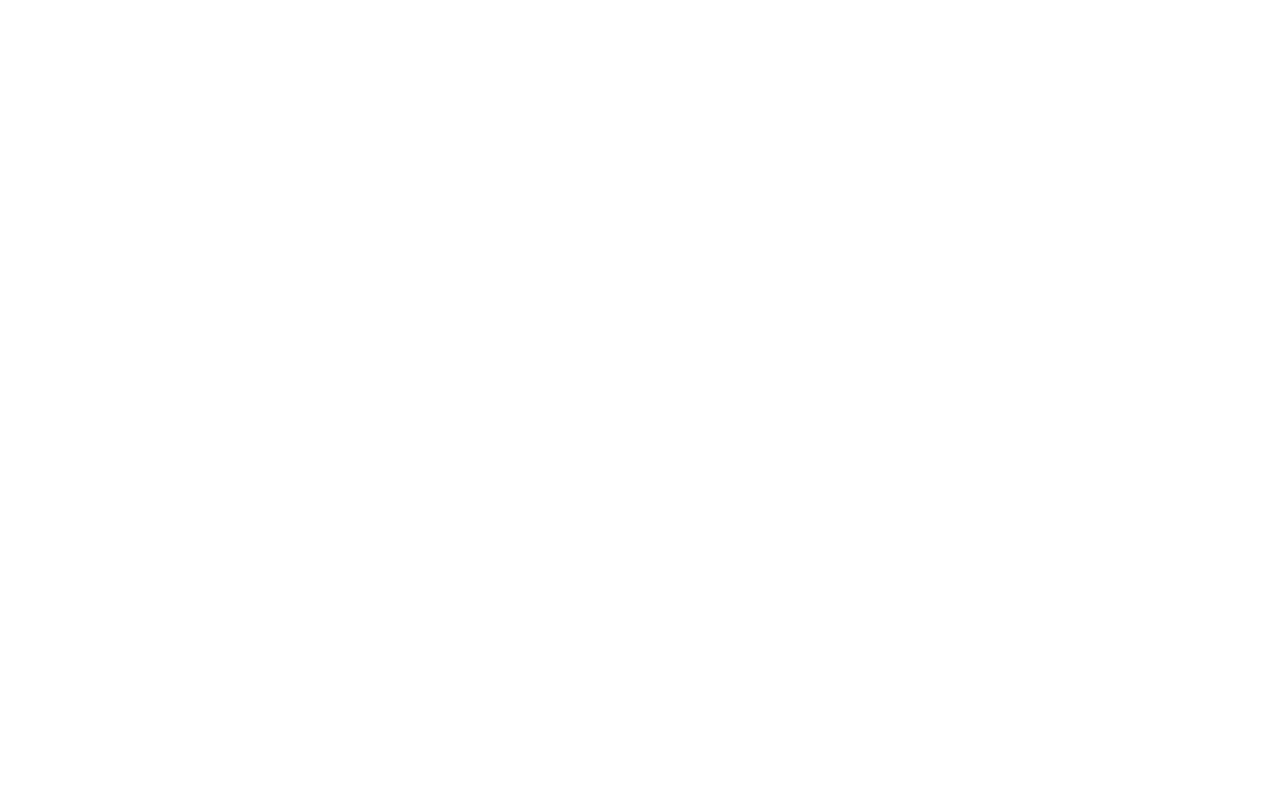
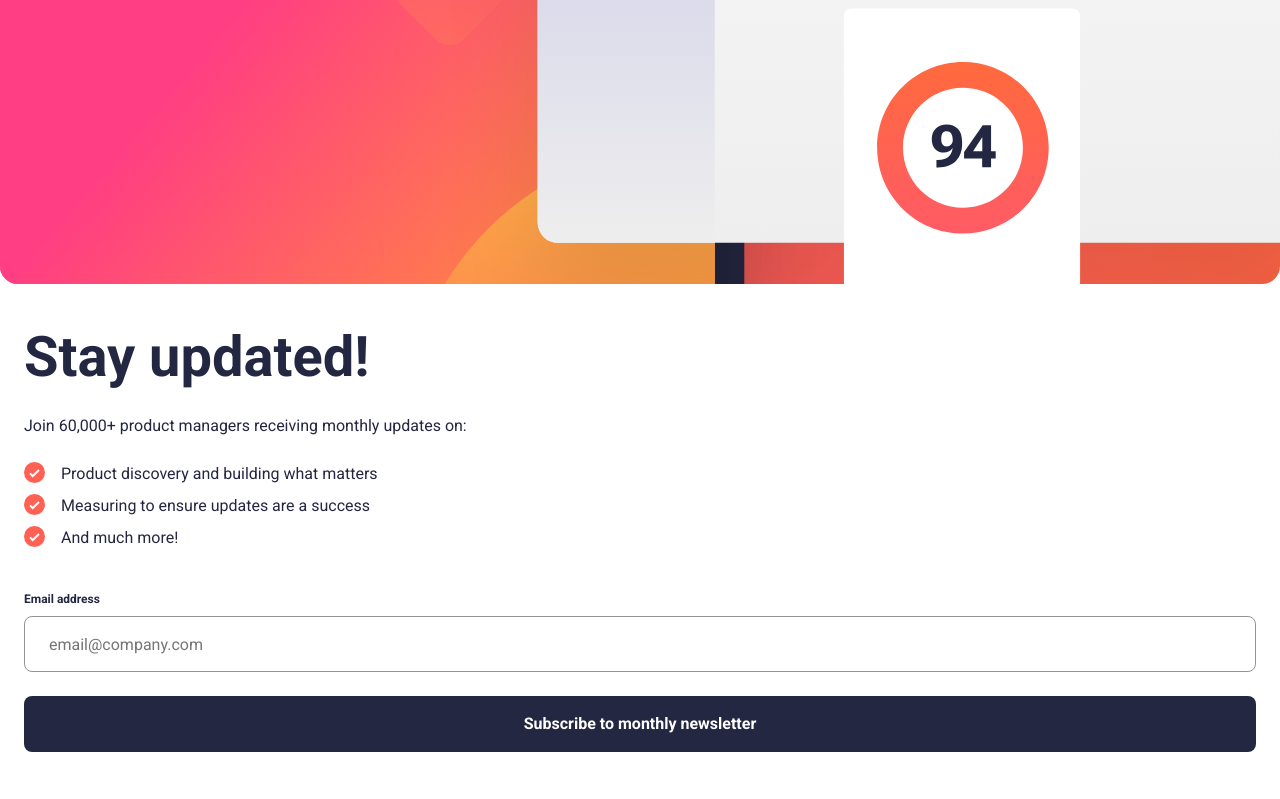
Before and after one commit to Natentado/FrontEnd_Mentor_NewsletterSignIn, a plain HTML site: page index.html in a window 1280 px wide. Drawn offline with Linux system fonts and the light colour scheme.

Commit message:
components, variables and reset implemented on css + main page layout WIP

```diff
--- a/index.html
+++ b/index.html
@@ -5,11 +5,72 @@
     <meta name="viewport" content="width=device-width, initial-scale=1.0"> <!-- displays site properly based on user's device -->
 
     <link rel="stylesheet" href="./style.css">
+    <link rel="preconnect" href="https://fonts.googleapis.com">
+    <link rel="preconnect" href="https://fonts.gstatic.com" crossorigin>
+    <link href="https://fonts.googleapis.com/css2?family=Roboto:ital,wght@0,100..900;1,100..900&display=swap" rel="stylesheet">
     <link rel="icon" type="image/png" sizes="32x32" href="./assets/images/favicon-32x32.png">
     <script defer src="./script.js"></script>
 
     <title>Newsletter sign-up form with success message</title>
   </head>
   <body>
+    <article>
+      <picture>
+        <img
+          src="./assets/images/illustration-sign-up-mobile.svg"
+          alt="News and statistics in your device"
+        />
+      </picture>
+      <div>
+        <div>
+          <h1 class="text-preset-1">
+            Stay updated!
+          </h1>
+
+          <p class="text-preset-2">
+            Join 60,000+ product managers receiving monthly updates on:
+          </p>
+
+          <ul>
+            <li class="text-preset-2">
+              <img
+                src="./assets/images/icon-list.svg"
+                alt="List icon image"
+              />
+              Product discovery and building what matters
+            </li>
+            <li class="text-preset-2">
+              <img
+                src="./assets/images/icon-list.svg"
+                alt="List icon image"
+              />
+              Measuring to ensure updates are a success
+            </li>
+            <li class="text-preset-2">
+              <img
+                src="./assets/images/icon-list.svg"
+                alt="List icon image"
+              />
+              And much more!
+            </li>
+          </ul>
+        </div>
+
+        <form>
+          <label class="input text-preset-3">
+            Email address
+            <input
+              type="email"
+              placeholder="email@company.com"
+              class="text-preset-2"
+            />
+          </label>
+
+          <button class="button text-preset-2-bold">
+            Subscribe to monthly newsletter
+          </button>
+        </form>
+      </div>
+    </article>
   </body>
 </html>
--- /dev/null
+++ b/styles/_components.scss
@@ -0,0 +1,65 @@
+.input{
+    position: relative;
+    display: flex;
+    flex-direction: column;
+    gap: 8px;
+    color: $blue-800;
+
+    input{
+        border: 1px solid $grey;
+        border-radius: 8px;
+        height: 56px;
+        padding: 16px 24px;
+        outline: none;
+
+        &:focus{
+            border: 1px solid $blue-800;
+            color: $blue-800;
+        }
+    }
+
+    &.error{
+        &::after{
+            content: "Valid email required";
+            position: absolute;
+            top: 0;
+            right: 0;
+            color: $red;
+            font-family: "Roboto", serif;
+            font-size: 12px;
+            line-height: 1.5;
+            font-weight: 700;
+        }
+
+        input{
+            border: 1px solid $red;
+            background-color: #FF615510;
+            color: $red;
+        }
+    }
+}
+
+.button{
+    width: 100%;
+    padding: 16px 0;
+    border: unset;
+    border-radius: 8px;
+    background-color: $blue-800;
+    color: $white;
+    text-align: center;
+
+    @media (min-width: 1280px) {
+        background-color: $gradient;
+
+        &:hover{
+            box-shadow: 0 16px 32px #FF615550;
+        }
+    }
+}
+
+.modal{
+    display: flex;
+    flex-direction: column;
+    gap: 32px;
+    padding: 64px;
+}
--- /dev/null
+++ b/styles/_reset.scss
@@ -0,0 +1,9 @@
+* {
+    box-sizing: border-box;
+    padding: 0;
+    margin: 0;
+}
+
+body{
+    width: 100dvw;
+}
--- /dev/null
+++ b/styles/_variables.scss
@@ -0,0 +1,36 @@
+$white: #FFFFFF;
+$grey: #949494;
+$blue-700: #36384D;
+$blue-800: #242742;
+$red: #FF6155;
+$gradient: linear-gradient(to right, #FF6A3A, #FF527B);
+
+.text-preset-1 {
+    font-family: "Roboto", serif;
+    font-size: 56px;
+    font-weight: 700;
+
+    @media (max-width: 768px) {
+        font-size: 40px;
+    }
+}
+
+.text-preset-2-bold {
+    font-family: "Roboto", serif;
+    font-size: 16px;
+    line-height: 1.5;
+    font-weight: 700;
+}
+
+.text-preset-2 {
+    font-family: "Roboto", serif;
+    font-size: 16px;
+    line-height: 1.5;
+}
+
+.text-preset-3 {
+    font-family: "Roboto", serif;
+    font-size: 12px;
+    line-height: 1.5;
+    font-weight: 700;
+}
--- /dev/null
+++ b/styles/main.scss
@@ -0,0 +1,61 @@
+@import "./variables";
+@import "./reset";
+@import "./components";
+
+article{
+    display: flex;
+    flex-direction: column;
+    gap: 40px;
+
+    > picture{
+        width: 100%;
+        max-height: 284px;
+
+        img{
+            width: 100%;
+            max-height: 284px;
+            object-fit: cover;
+            border-radius: 0 0 18px 18px;
+        }
+    }
+
+    > div{
+        display: flex;
+        flex-direction: column;
+        gap: 40px;
+        padding: 0 24px 44px 24px;
+
+        > div{
+            display: flex;
+            flex-direction: column;
+            gap: 24px;
+
+            h1{
+                color: $blue-800;
+            }
+
+            p{
+                color: $blue-800;
+            }
+
+            ul{
+                display: flex;
+                flex-direction: column;
+                gap: 8px;
+
+                li{
+                    display: flex;
+                    align-items: flex-start;
+                    gap: 16px;
+                    color: $blue-800;
+                }
+            }
+        }
+
+        form{
+            display: flex;
+            flex-direction: column;
+            gap: 24px;
+        }
+    }
+}
```
Also changed, not shown: style.css, styles.scss (deleted), 1 other file.
